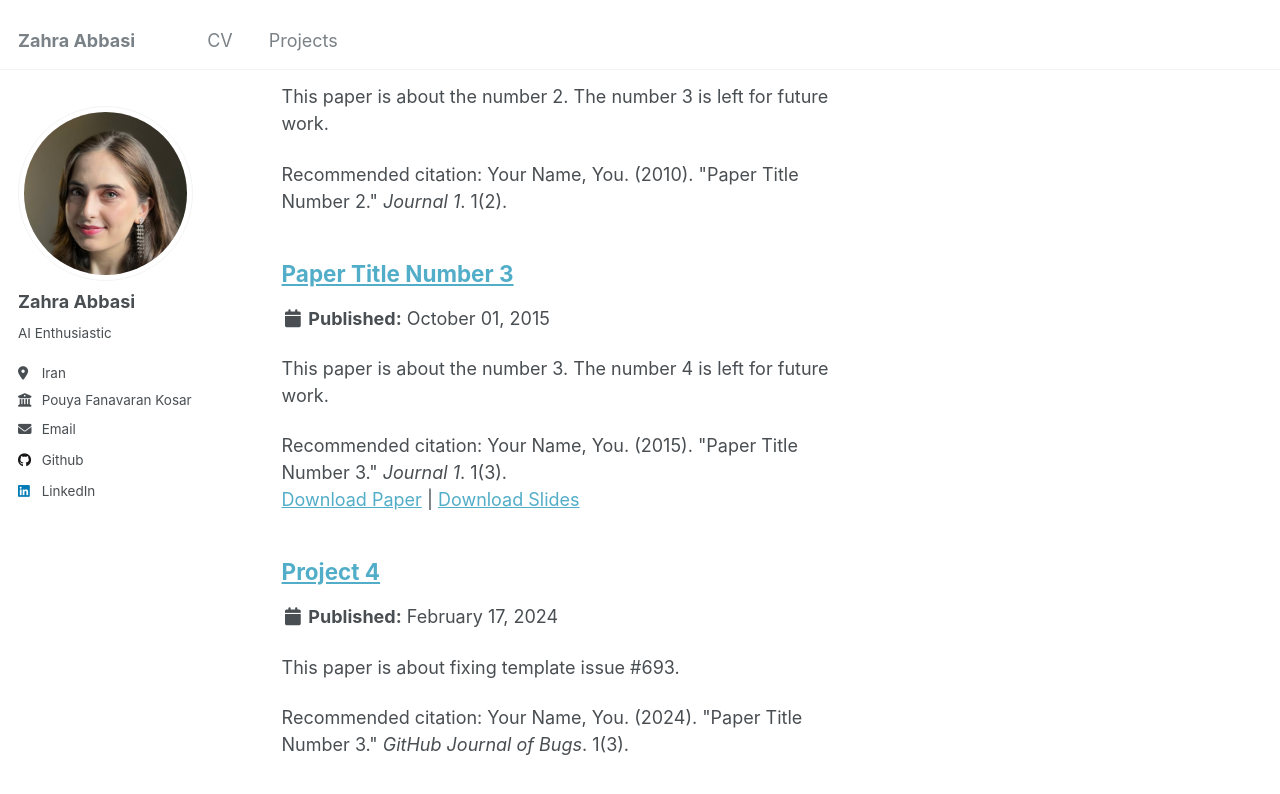
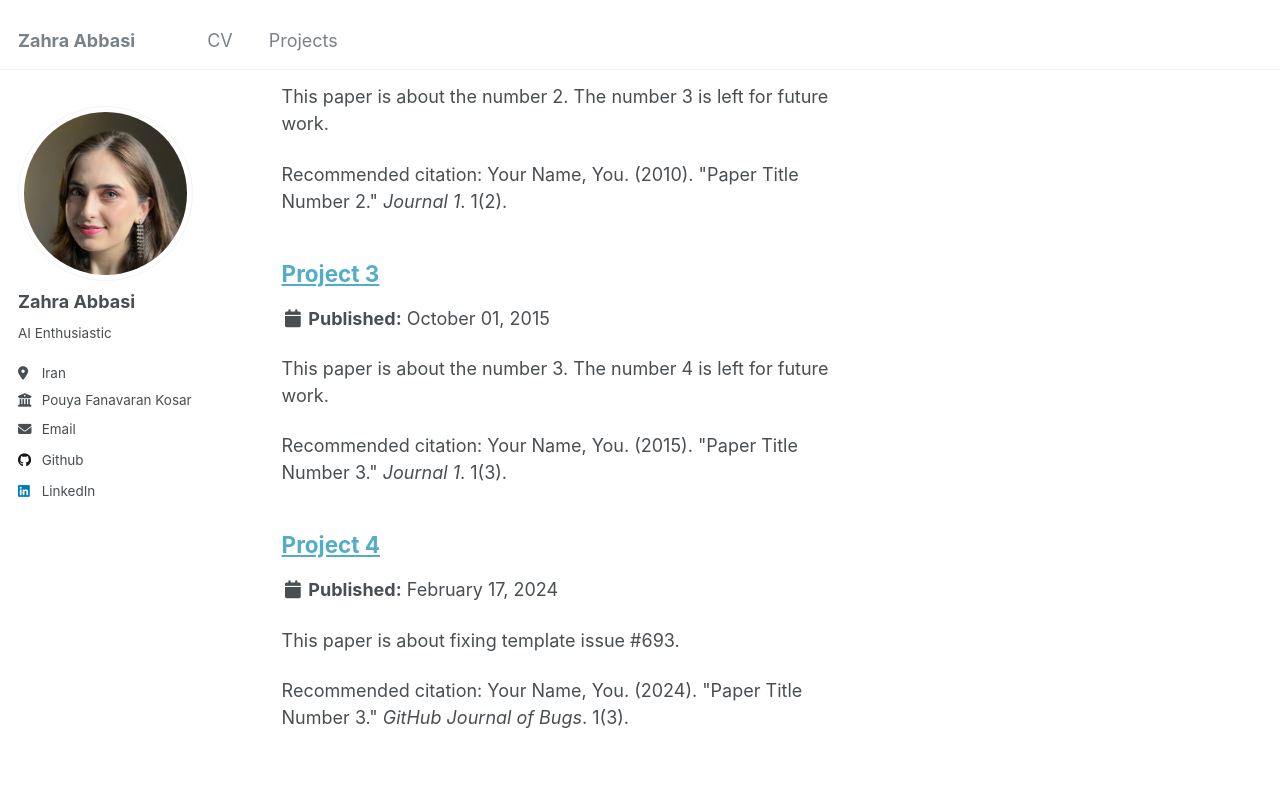
Before and after one commit to zahra-abbasi-vault/zahra-abbasi-vault.github.io, a Jekyll site: the page built from _pages/collection-archive.html, in a window 1280 px wide and 900 px high, scrolled down 409 px. Shown: the top 794 px of the window. Built offline with Jekyll 4.4.1, drawn with Linux system fonts in a browser that asks for light colours.

Commit message:
Update 2015-10-01-paper-title-number-3.md

```diff
--- a/_projects/2015-10-01-paper-title-number-3.md
+++ b/_projects/2015-10-01-paper-title-number-3.md
@@ -1,13 +1,13 @@
 ---
-title: "Paper Title Number 3"
-collection: publications
-category: manuscripts
-permalink: /publication/2015-10-01-paper-title-number-3
+title: "Project 3"
+collection: projects
+category: projects
+permalink: /project/project-3
 excerpt: 'This paper is about the number 3. The number 4 is left for future work.'
 date: 2015-10-01
 venue: 'Journal 1'
-slidesurl: 'http://academicpages.github.io/files/slides3.pdf'
-paperurl: 'http://academicpages.github.io/files/paper3.pdf'
+# slidesurl: 'http://academicpages.github.io/files/slides3.pdf'
+# paperurl: 'http://academicpages.github.io/files/paper3.pdf'
 citation: 'Your Name, You. (2015). &quot;Paper Title Number 3.&quot; <i>Journal 1</i>. 1(3).'
 ---
 
```
